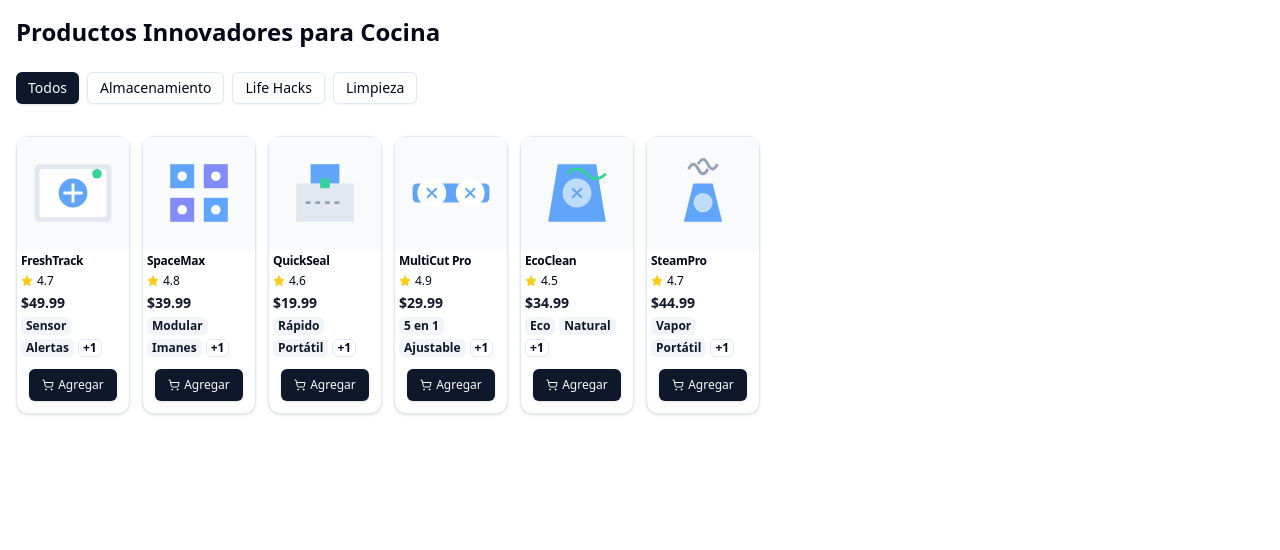
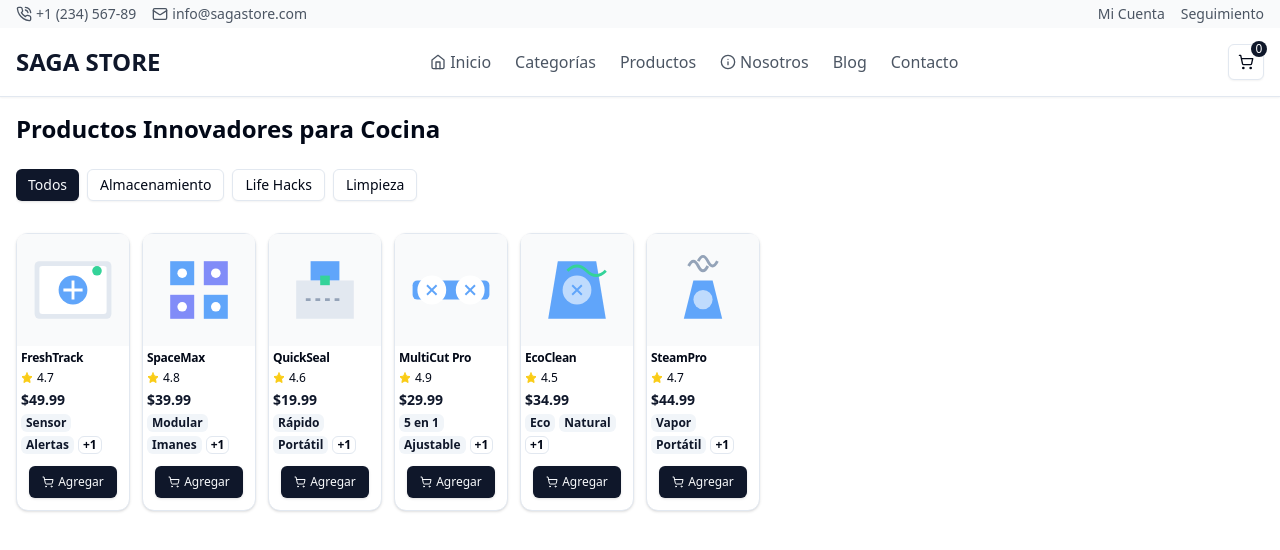
Before and after one commit to mito001/saga-store-cl, a React (Vite) app: page / in a window 1280 px wide. Shown: the top 550 px of the page. Built offline with nearby package versions, Linux system fonts and the light colour scheme.

Commit message:
Add responsive navbar with contact information and navigation links

```diff
--- a/src/App.jsx
+++ b/src/App.jsx
@@ -1,9 +1,11 @@
 import React from 'react'
+import Navbar from './components/Navbar'
 import KitchenProducts from './components/KitchenProducts'
 
 function App() {
   return (
     <div className="min-h-screen bg-background">
+      <Navbar />
       <KitchenProducts />
     </div>
   )
--- /dev/null
+++ b/src/components/Navbar.jsx
@@ -0,0 +1,68 @@
+import React from 'react';
+import { Button } from './ui/button';
+import { PhoneCall, Home, Info, Mail, ShoppingCart, Menu } from 'lucide-react';
+
+const Navbar = () => {
+  return (
+    <nav className="bg-white shadow-sm border-b">
+      {/* Top bar con información de contacto */}
+      <div className="bg-gray-50 py-1">
+        <div className="container mx-auto px-4 flex justify-between items-center text-sm text-gray-600">
+          <div className="flex items-center space-x-4">
+            <a href="tel:+123456789" className="flex items-center hover:text-primary">
+              <PhoneCall className="w-4 h-4 mr-1" />
+              <span>+1 (234) 567-89</span>
+            </a>
+            <a href="mailto:info@sagastore.com" className="flex items-center hover:text-primary">
+              <Mail className="w-4 h-4 mr-1" />
+              <span>info@sagastore.com</span>
+            </a>
+          </div>
+          <div className="flex items-center space-x-4">
+            <a href="#" className="hover:text-primary">Mi Cuenta</a>
+            <a href="#" className="hover:text-primary">Seguimiento</a>
+          </div>
+        </div>
+      </div>
+
+      {/* Main navbar */}
+      <div className="container mx-auto px-4 py-4">
+        <div className="flex justify-between items-center">
+          {/* Logo */}
+          <div className="flex items-center">
+            <h1 className="text-2xl font-bold text-primary">SAGA STORE</h1>
+          </div>
+
+          {/* Navigation Links - Desktop */}
+          <div className="hidden md:flex items-center space-x-6">
+            <a href="#" className="flex items-center text-gray-600 hover:text-primary">
+              <Home className="w-4 h-4 mr-1" />
+              Inicio
+            </a>
+            <a href="#" className="text-gray-600 hover:text-primary">Categorías</a>
+            <a href="#" className="text-gray-600 hover:text-primary">Productos</a>
+            <a href="#" className="flex items-center text-gray-600 hover:text-primary">
+              <Info className="w-4 h-4 mr-1" />
+              Nosotros
+            </a>
+            <a href="#" className="text-gray-600 hover:text-primary">Blog</a>
+            <a href="#" className="text-gray-600 hover:text-primary">Contacto</a>
+          </div>
+
+          {/* Cart and Menu buttons */}
+          <div className="flex items-center space-x-4">
+            <Button variant="outline" size="icon" className="relative">
+              <ShoppingCart className="w-4 h-4" />
+              <span className="absolute -top-1 -right-1 bg-primary text-white text-xs rounded-full w-4 h-4 flex items-center justify-center">0</span>
+            </Button>
+            <Button variant="outline" size="icon" className="md:hidden">
+              <Menu className="w-4 h-4" />
+            </Button>
+          </div>
+        </div>
+      </div>
+    </nav>
+  );
+};
+
+export default Navbar;
```
